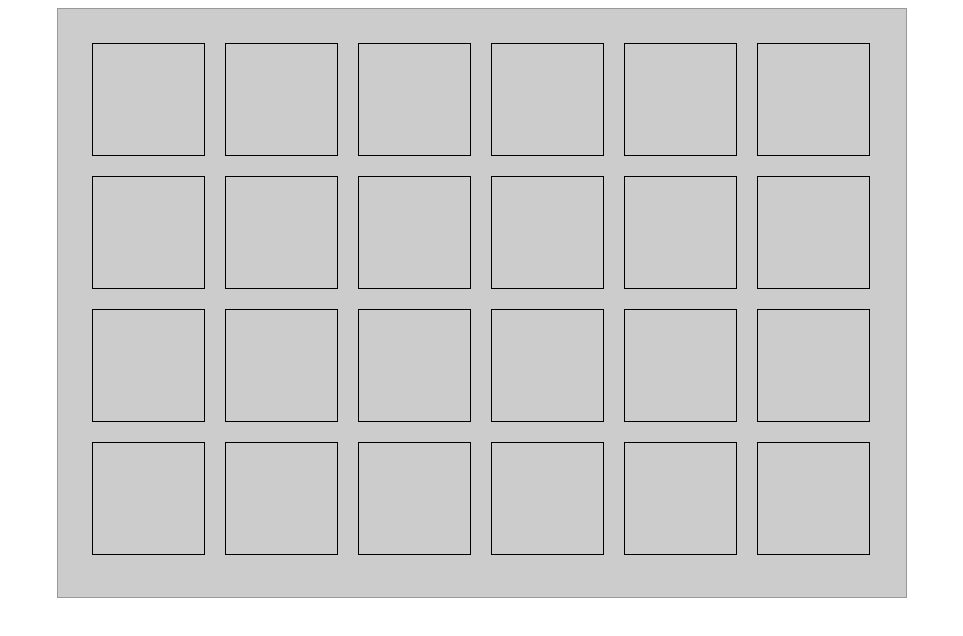
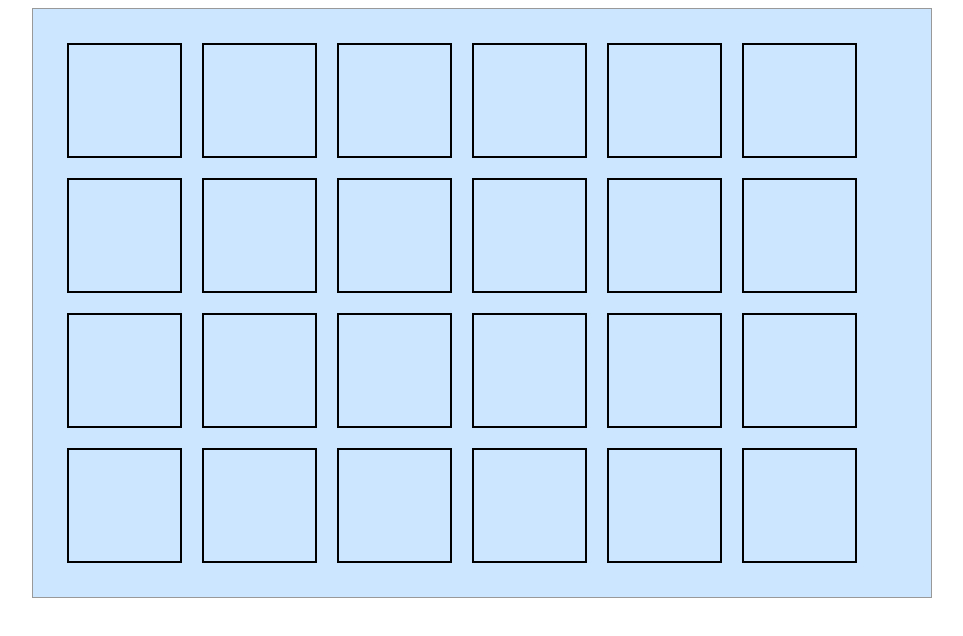
Before and after one commit to Martin11Guzman/MemoryGame, a plain HTML site: page memory.html in a window 1280 px wide. Shown: the whole page, without its empty margins (158-1121 px from the left). Drawn offline with Linux system fonts and the light colour scheme.

Commit message:
changed board

```diff
--- a/memory.html
+++ b/memory.html
@@ -3,16 +3,16 @@
 <head>
 <style>
 div#memory_board{
-	background:#CCC;
+	background:#cce6ff;
 	border:#999 1px solid;
-	width:800px;
+	width:850px;
 	height:540px;
 	padding:24px;
 	margin:0px auto;
 }
 div#memory_board > div{
 	background: url(tile_bg.jpg) no-repeat;
-	border:#000 1px solid;
+	border:#000 2px solid;
 	width:71px;
 	height:71px;
 	float:left;
```
Also changed, not shown: 1 other file.
